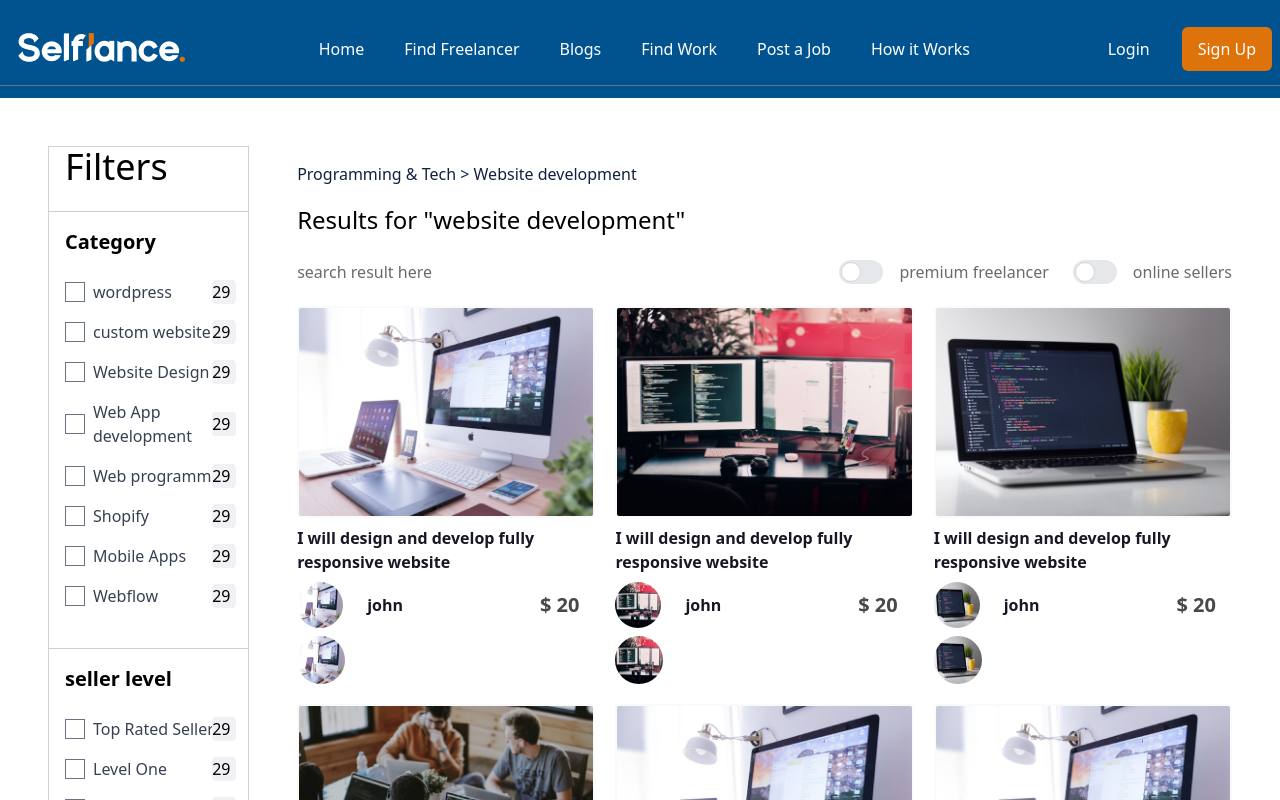
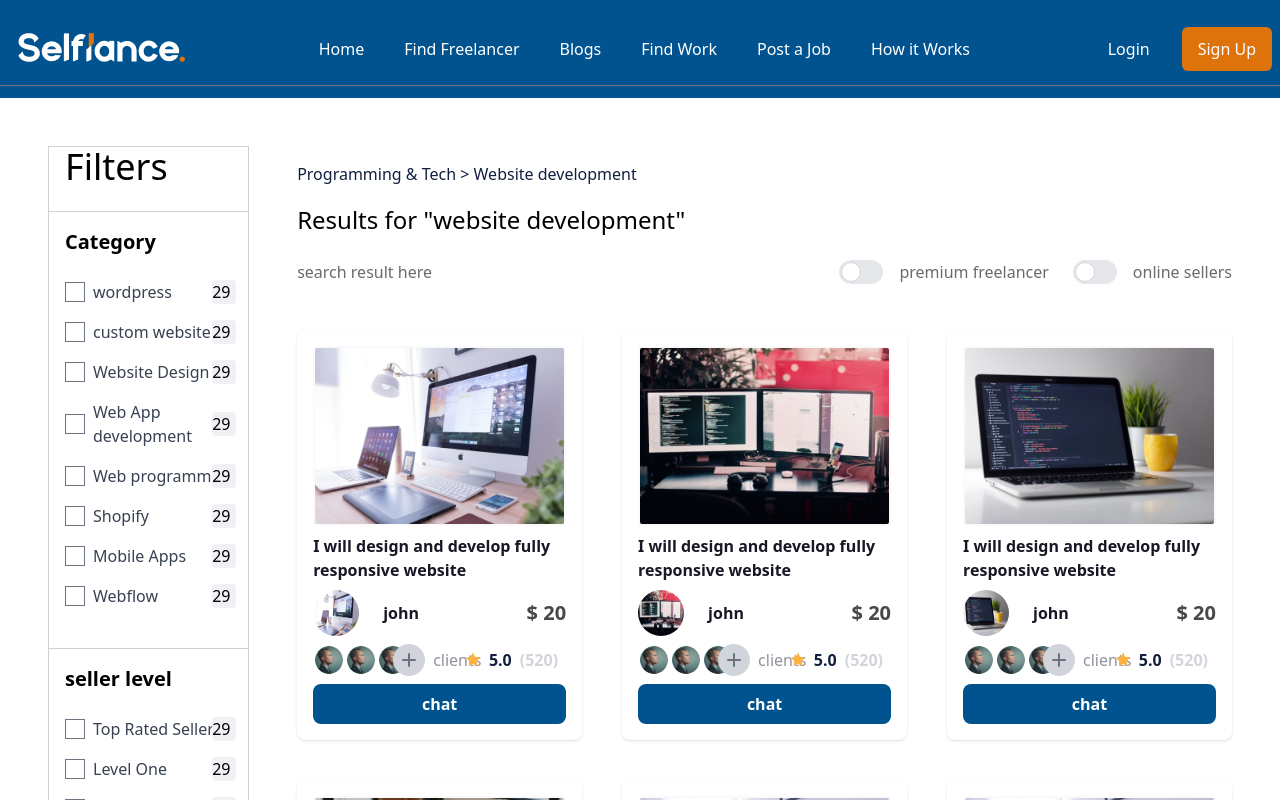
Before and after one commit to herocodecamp/selflance-web-frontend, a React (Create React App) app: page / in a window 1280 px wide. Shown: the top 800 px of the page. Built offline with nearby package versions, Linux system fonts and the light colour scheme.

Commit message:
mutual clients order details

```diff
--- /dev/null
+++ b/src/components/SearchPageComponent/GigMutuals.js
@@ -0,0 +1,56 @@
+import React from 'react';
+import mutual from '../../Assets/avatar.png'
+import { AiFillStar } from 'react-icons/ai'
+
+const friends = [
+  { _id: 1, image: mutual },
+  { _id: 2, image: mutual },
+  { _id: 3, image: mutual },
+  { _id: 4, image: mutual },
+  { _id: 5, image: mutual },
+
+];
+
+const GigMutuals = () => {
+  return (
+    <>
+      {friends.length > 0 && (
+        <div className="flex items-center relative">
+          {friends.slice(0, 3).map((url) => (
+            <img
+              key={url._id}
+              src={url.image}
+              alt="mutual clients"
+              className="w-8 h-8 rounded-full border-2 border-white"
+            />
+          ))}
+          <div className="absolute left-20 flex items-center justify-center">
+            <div className="bg-gray-300 p-1 rounded-full">
+              <svg
+                xmlns="http://www.w3.org/2000/svg"
+                className="h-6 w-6 text-gray-500"
+                fill="none"
+                viewBox="0 0 24 24"
+                stroke="currentColor"
+              >
+                <path
+                  strokeLinecap="round"
+                  strokeLinejoin="round"
+                  strokeWidth={2}
+                  d={`M12 6v6m0 0v6m0-6h6m-6 0H6`}
+                />
+              </svg>
+            </div>
+          </div>
+          <span className='text-[#92929D] ml-6'>clients</span>
+          <div className='flex items-center space-x-2 absolute right-2'>
+            <AiFillStar className='text-[#FFB33E] font-semibold ' /> <span className='text-[#121F3E] font-semibold '>5.0</span> <span className='text-gray-300 font-semibold '>(520)</span>
+          </div>
+        </div>
+      )}
+    </>
+
+  );
+};
+
+export default GigMutuals;
--- a/src/components/SearchPageComponent/SellerGig.js
+++ b/src/components/SearchPageComponent/SellerGig.js
@@ -62,7 +62,7 @@ const Gigs = [
 
 const SellerGig = () => {
   return (
-    <div className='grid grid-cols-1 md:gird-cols-2 lg:grid-cols-3 grid gap-5'>
+    <div className='grid grid-cols-1 md:gird-cols-2 lg:grid-cols-3 gap-10 py-6'>
       {
         Gigs?.map(gig => <SellerGigsDetails
           key={gig._id}
--- a/src/components/SearchPageComponent/SellerGigsDetails.js
+++ b/src/components/SearchPageComponent/SellerGigsDetails.js
@@ -1,11 +1,12 @@
 import React from 'react';
+import GigMutuals from './GigMutuals';
 
 const SellerGigsDetails = ({ gig }) => {
   return (
     <div>
-      <div className='bg-[ #FFFFFF] rounded-lg space-y-2 relative'>
+      <div className='bg-[ #FFFFFF] shadow px-4 py-4 rounded-lg space-y-2 relative'>
         <div>
-          <img src={gig.image} className="rounded w-[296] h-[154] border-2 border-[#FAFAFB]" alt="alt" />
+          <img src={gig.image} className="rounded sm:w-[296] mx-auto sm:h-[154] w-full border-2 border-[#FAFAFB]" alt="alt" />
         </div>
         <h2 className='font-poppins  text-[#171725] leading-6 font-semibold'>{gig.title}</h2>
 
@@ -17,10 +18,10 @@ const SellerGigsDetails = ({ gig }) => {
             <span className='text-[#484848] font-bold text-xl absolute right-4'>$ 20</span>
           </div>
         </div>
-        <div class="flex flex-wrap">
-          <img class="w-12 h-12 rounded-full" src={gig.image} alt="Friend 1" />
 
-        </div>
+        <GigMutuals />
+
+      <button className='w-full mx-auto bg-[#00538F] rounded-lg text-white font-semibold leading-6 py-2'>chat</button>
       </div>
 
     </div>
```
Also changed, not shown: src/index.css (line endings or trailing spaces).
